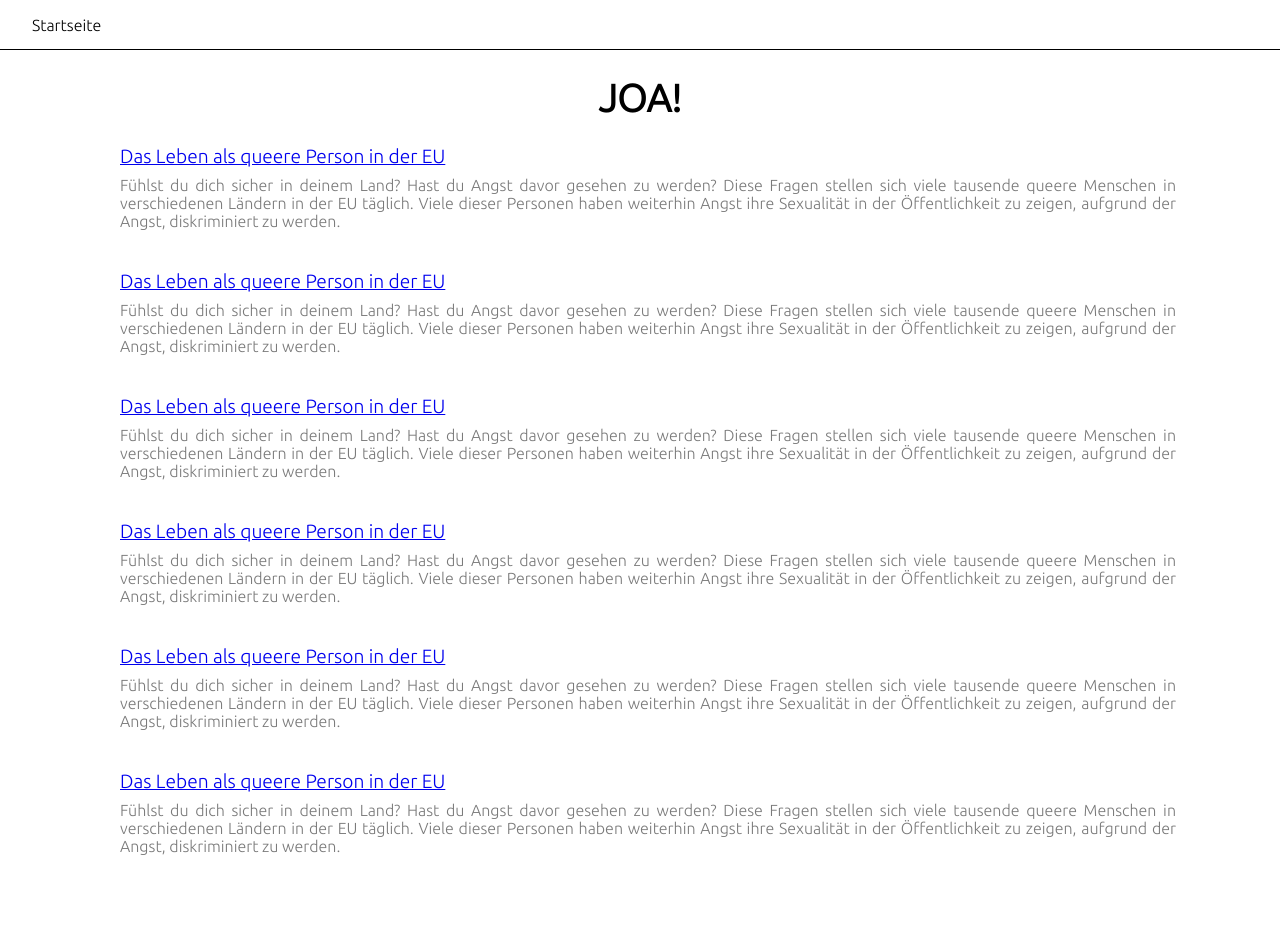
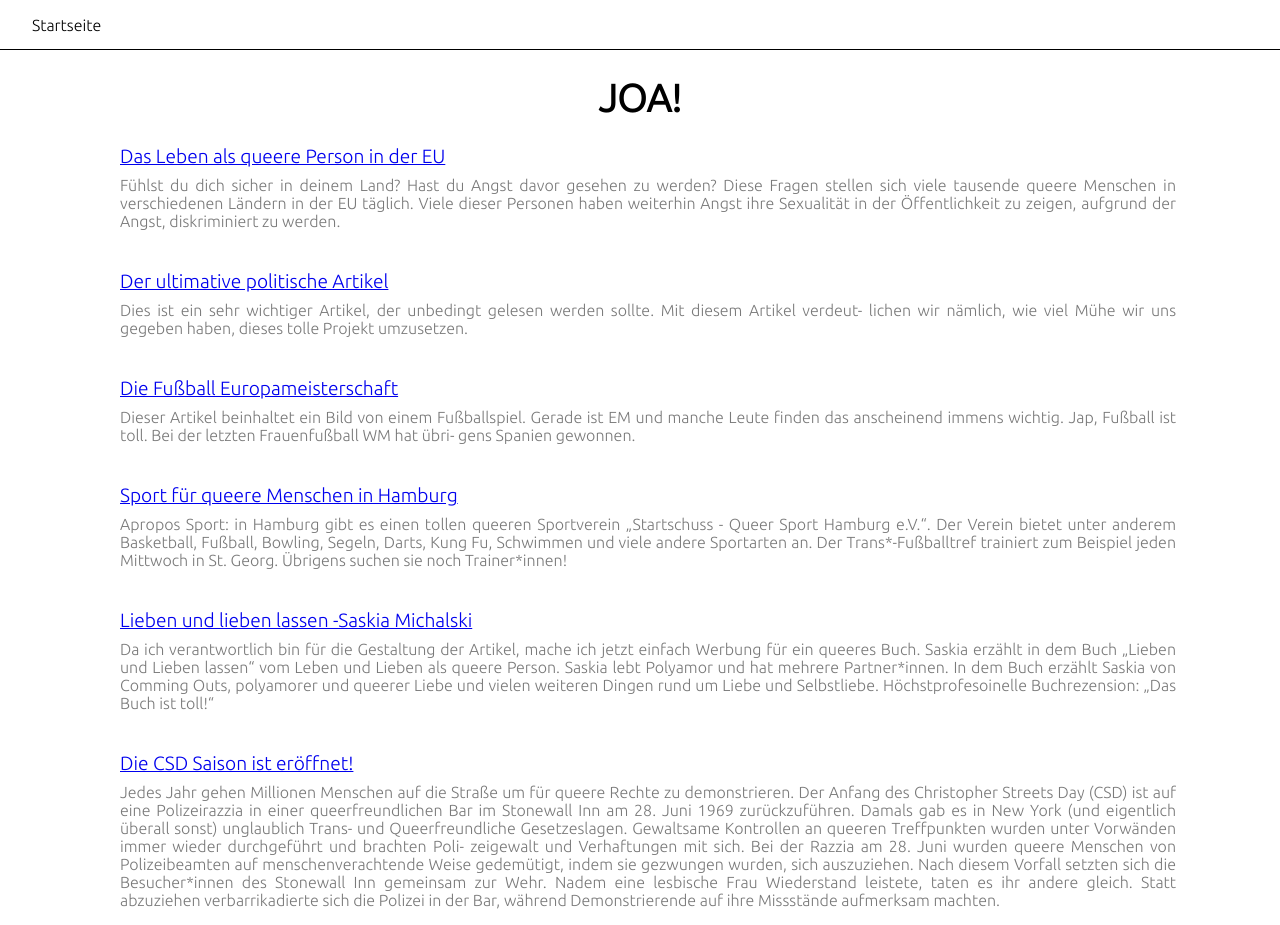
Before and after one commit to DennisS03/joa, a SvelteKit app: page / in a window 1280 px wide. Before the commit the page ends 871 px from the top, so only its background shows below. Built offline with nearby package versions, Linux system fonts and the light colour scheme; some icons are missing.

Commit message:
feat: replaced text oft demo articles

```diff
--- a/src/routes/+page.svelte
+++ b/src/routes/+page.svelte
@@ -17,30 +17,36 @@
 		queere Menschen in verschiedenen Ländern in der EU täglich. Viele dieser Personen haben weiterhin Angst ihre Sexualität
 		in der Öffentlichkeit zu zeigen, aufgrund der Angst, diskriminiert zu werden.
 	</ArticleLink>
-	<ArticleLink headline="Das Leben als queere Person in der EU">
-		Fühlst du dich sicher in deinem Land? Hast du Angst davor gesehen zu werden? Diese Fragen stellen sich viele
-		tausende queere Menschen in verschiedenen Ländern in der EU täglich. Viele dieser Personen haben weiterhin Angst
-		ihre Sexualität in der Öffentlichkeit zu zeigen, aufgrund der Angst, diskriminiert zu werden.
+	<ArticleLink headline="Der ultimative politische Artikel">
+		Dies ist ein sehr wichtiger Artikel, der unbedingt gelesen werden sollte. Mit diesem Artikel verdeut- lichen wir
+		nämlich, wie viel Mühe wir uns gegeben haben, dieses tolle Projekt umzusetzen.
 	</ArticleLink>
-	<ArticleLink headline="Das Leben als queere Person in der EU">
-		Fühlst du dich sicher in deinem Land? Hast du Angst davor gesehen zu werden? Diese Fragen stellen sich viele
-		tausende queere Menschen in verschiedenen Ländern in der EU täglich. Viele dieser Personen haben weiterhin Angst
-		ihre Sexualität in der Öffentlichkeit zu zeigen, aufgrund der Angst, diskriminiert zu werden.
+	<ArticleLink headline="Die Fußball Europameisterschaft ">
+		Dieser Artikel beinhaltet ein Bild von einem Fußballspiel. Gerade ist EM und manche Leute finden das anscheinend
+		immens wichtig. Jap, Fußball ist toll. Bei der letzten Frauenfußball WM hat übri- gens Spanien gewonnen.
 	</ArticleLink>
-	<ArticleLink headline="Das Leben als queere Person in der EU">
-		Fühlst du dich sicher in deinem Land? Hast du Angst davor gesehen zu werden? Diese Fragen stellen sich viele
-		tausende queere Menschen in verschiedenen Ländern in der EU täglich. Viele dieser Personen haben weiterhin Angst
-		ihre Sexualität in der Öffentlichkeit zu zeigen, aufgrund der Angst, diskriminiert zu werden.
+	<ArticleLink headline="Sport für queere Menschen in Hamburg">
+		Apropos Sport: in Hamburg gibt es einen tollen queeren Sportverein „Startschuss - Queer Sport Hamburg e.V.“. Der
+		Verein bietet unter anderem Basketball, Fußball, Bowling, Segeln, Darts, Kung Fu, Schwimmen und viele andere
+		Sportarten an. Der Trans*-Fußballtref trainiert zum Beispiel jeden Mittwoch in St. Georg. Übrigens suchen sie noch
+		Trainer*innen!
 	</ArticleLink>
-	<ArticleLink headline="Das Leben als queere Person in der EU">
-		Fühlst du dich sicher in deinem Land? Hast du Angst davor gesehen zu werden? Diese Fragen stellen sich viele
-		tausende queere Menschen in verschiedenen Ländern in der EU täglich. Viele dieser Personen haben weiterhin Angst
-		ihre Sexualität in der Öffentlichkeit zu zeigen, aufgrund der Angst, diskriminiert zu werden.
+	<ArticleLink headline="Lieben und lieben lassen -Saskia Michalski">
+		Da ich verantwortlich bin für die Gestaltung der Artikel, mache ich jetzt einfach Werbung für ein queeres Buch.
+		Saskia erzählt in dem Buch „Lieben und Lieben lassen“ vom Leben und Lieben als queere Person. Saskia lebt Polyamor
+		und hat mehrere Partner*innen. In dem Buch erzählt Saskia von Comming Outs, polyamorer und queerer Liebe und vielen
+		weiteren Dingen rund um Liebe und Selbstliebe. Höchstprofesoinelle Buchrezension: „Das Buch ist toll!“
 	</ArticleLink>
-	<ArticleLink headline="Das Leben als queere Person in der EU">
-		Fühlst du dich sicher in deinem Land? Hast du Angst davor gesehen zu werden? Diese Fragen stellen sich viele
-		tausende queere Menschen in verschiedenen Ländern in der EU täglich. Viele dieser Personen haben weiterhin Angst
-		ihre Sexualität in der Öffentlichkeit zu zeigen, aufgrund der Angst, diskriminiert zu werden.
+	<ArticleLink headline="Die CSD Saison ist eröffnet!">
+		Jedes Jahr gehen Millionen Menschen auf die Straße um für queere Rechte zu demonstrieren. Der Anfang des Christopher
+		Streets Day (CSD) ist auf eine Polizeirazzia in einer queerfreundlichen Bar im Stonewall Inn am 28. Juni 1969
+		zurückzuführen. Damals gab es in New York (und eigentlich überall sonst) unglaublich Trans- und Queerfreundliche
+		Gesetzeslagen. Gewaltsame Kontrollen an queeren Treffpunkten wurden unter Vorwänden immer wieder durchgeführt und
+		brachten Poli- zeigewalt und Verhaftungen mit sich. Bei der Razzia am 28. Juni wurden queere Menschen von
+		Polizeibeamten auf menschenverachtende Weise gedemütigt, indem sie gezwungen wurden, sich auszuziehen. Nach diesem
+		Vorfall setzten sich die Besucher*innen des Stonewall Inn gemeinsam zur Wehr. Nadem eine lesbische Frau Wiederstand
+		leistete, taten es ihr andere gleich. Statt abzuziehen verbarrikadierte sich die Polizei in der Bar, während
+		Demonstrierende auf ihre Missstände aufmerksam machten.
 	</ArticleLink>
 </div>
 
@@ -50,8 +56,8 @@
 		flex-direction: column;
 		gap: 1.5rem;
 		.image {
-            width: 120px;
-            height: auto;
+			width: 120px;
+			height: auto;
 		}
 	}
 </style>
```
